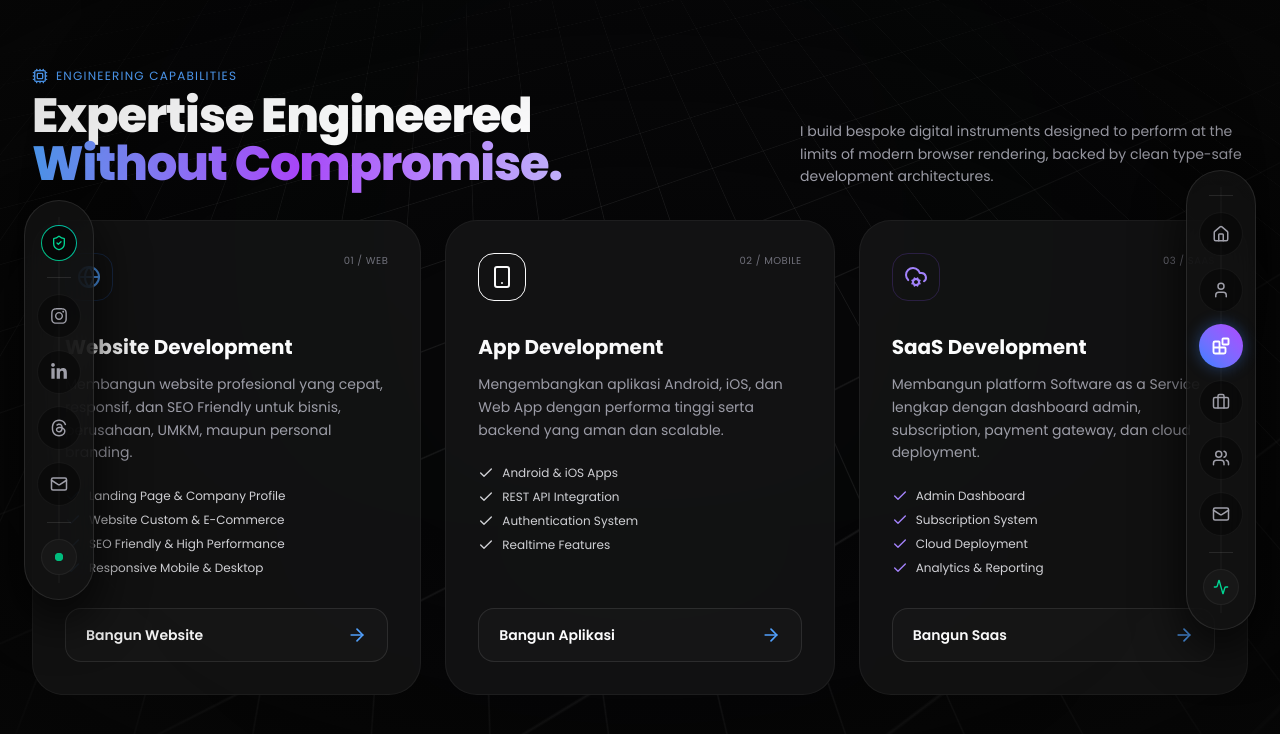
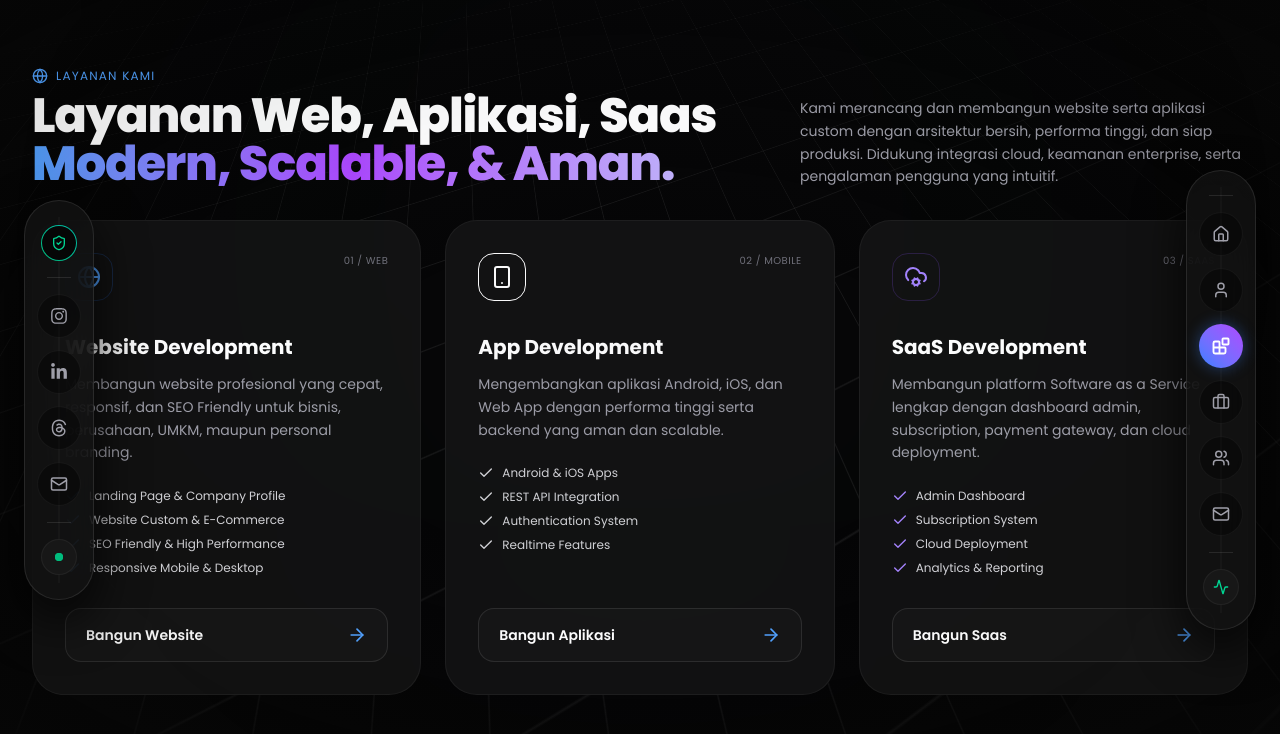
Before and after one commit to arishanzo/devklit_fe, a Next.js app: page / in a window 1280 px wide. Both pictures are taken after a click on the button "SERVICES". Shown: the top 734 px of the page. Built offline with nearby package versions, Linux system fonts and the light colour scheme.

Commit message:
feat: Update services section with new content and icon for enhanced clarity

```diff
--- a/app/(landing)/components/services.tsx
+++ b/app/(landing)/components/services.tsx
@@ -1,7 +1,7 @@
 'use client';
 
 import React, { useState } from 'react';
-import { Cpu, Layout, Sparkles, Check, Play, RefreshCw, Layers, Zap, Gauge, Code2, Move, ArrowRight } from 'lucide-react';
+import { Cpu, Layout, Sparkles, Check, Play, RefreshCw, Layers, Zap, Gauge, Code2, Move, ArrowRight, Globe } from 'lucide-react';
 import { servicesList } from '@/app/lib/servicesList';
 
 export default function Services() {
@@ -51,18 +51,22 @@ export default function Services() {
      <div id="services-header" className="mb-6 lg:mb-8 md:flex md:items-end md:justify-between">
   <div>
     <div className="flex items-center gap-2 mb-2">
-              <Cpu className="w-4 h-4 text-blue-400" />
-              <span className="text-xs font-mono tracking-widest text-blue-400 uppercase">ENGINEERING CAPABILITIES</span>
+      <Globe className="w-4 h-4 text-blue-400" />
+      <span className="text-xs font-mono tracking-widest text-blue-400 uppercase">
+       Layanan Kami
+      </span>
     </div>
     <h2 className="text-3xl sm:text-5xl font-extrabold tracking-tight font-sans">
-              Expertise Engineered <br />
+      Layanan Web, Aplikasi, Saas <br />
       <span className="text-transparent bg-clip-text bg-gradient-to-r from-blue-400 via-purple-500 to-violet-300">
-                Without Compromise.
+        Modern, Scalable, & Aman.
       </span>
     </h2>
   </div>
   <p className="mt-4 md:mt-0 text-sm text-zinc-400 max-w-md font-sans font-light leading-relaxed">
-            I build bespoke digital instruments designed to perform at the limits of modern browser rendering, backed by clean type-safe development architectures.
+    Kami merancang dan membangun website serta aplikasi custom dengan arsitektur
+    bersih, performa tinggi, dan siap produksi. Didukung integrasi cloud, keamanan
+    enterprise, serta pengalaman pengguna yang intuitif.
   </p>
 </div>
 
```
Lines whose indentation alone changed are shown as unchanged.
